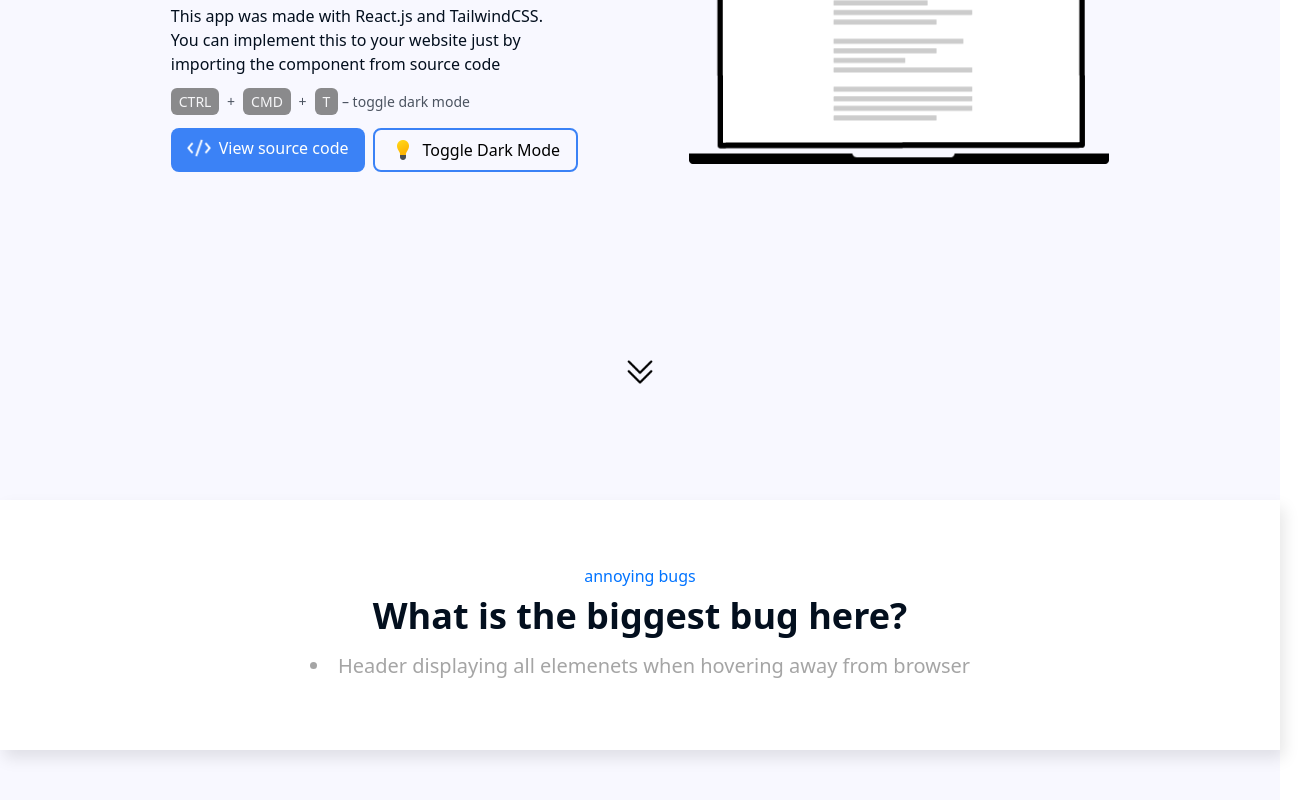
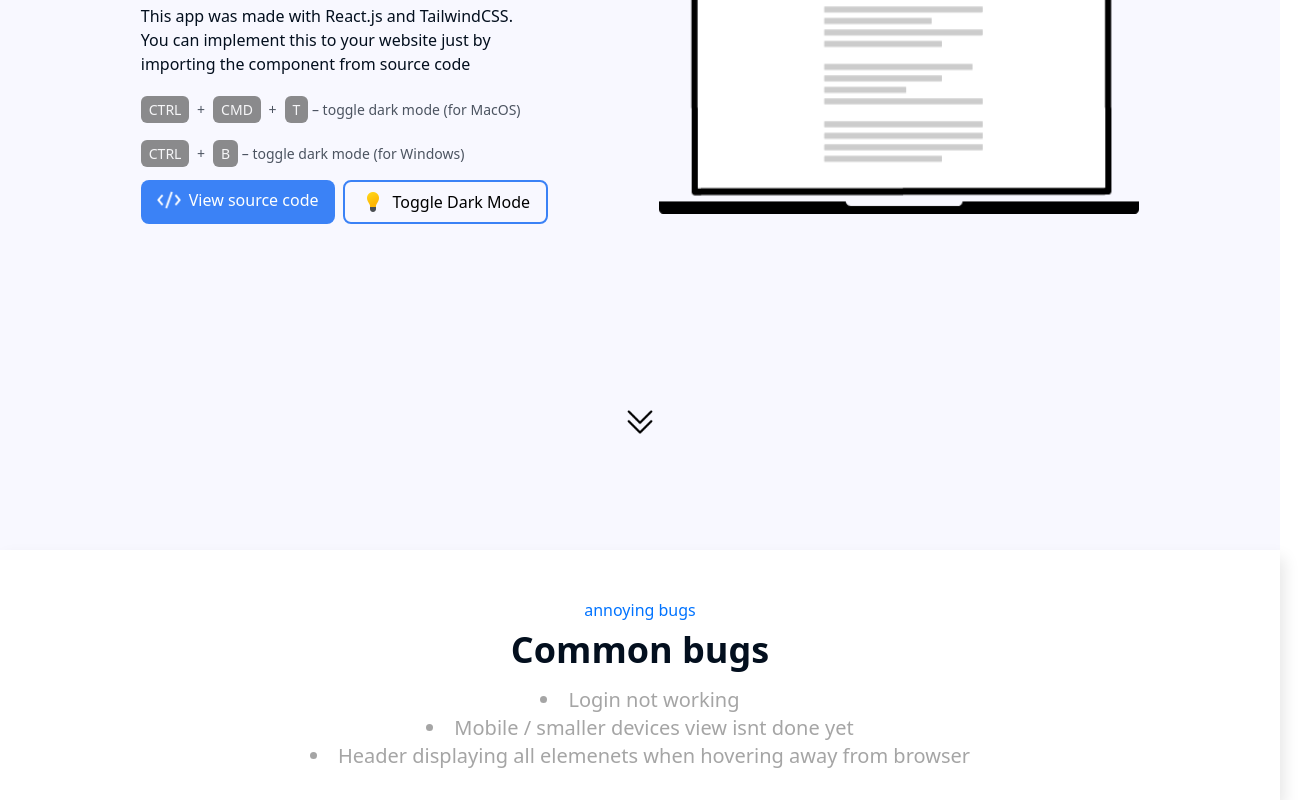
Before and after one commit to OndrejLosensky/dynamic-island-header, a React (Vite) app: page / in a window 1280 px wide. Shown: the part 360-1160 px from the top of the page, 1304 px wide, since content can reach past the window. Built offline with nearby package versions, Linux system fonts and the light colour scheme.

Commit message:
keyboard shortcut for Windows / bugs banner change

```diff
--- a/src/App.jsx
+++ b/src/App.jsx
@@ -65,6 +65,9 @@ const [isVisible, setIsVisible] = useState(true);
         // combination of CTRL + CMD + T keys!!
         if (event.ctrlKey && event.metaKey && event.key === 't') {
           toggleTheme();
+        } else if (event.ctrlKey && event.key === 'b') {
+          console
+          toggleTheme();
         }
       };
 
@@ -91,10 +94,14 @@ const [isVisible, setIsVisible] = useState(true);
             This app was made with React.js and TailwindCSS. <br />
             You can implement this to your website just by <br />
             importing the component from source code <br />
-            <div className="pt-4 text-sm opacity-70">
+            <div className="pt-6 text-sm opacity-70">
               <span className="key bg-slate-400 py-1 px-2 rounded-md text-customWhite mr-1">CTRL</span>  +
               <span className="key bg-slate-400 py-1 px-2 rounded-md text-customWhite ml-2 mr-1">CMD</span> +
-              <span className="key bg-slate-400 py-1 px-2 rounded-md text-customWhite ml-2">T</span> – toggle dark mode
+              <span className="key bg-slate-400 py-1 px-2 rounded-md text-customWhite ml-2">T</span> – toggle dark mode (for MacOS)
+            </div>
+            <div className="pt-6 text-sm opacity-70">
+              <span className="key bg-slate-400 py-1 px-2 rounded-md text-customWhite mr-1">CTRL</span>  +
+              <span className="key bg-slate-400 py-1 px-2 rounded-md text-customWhite ml-2">B</span> – toggle dark mode (for Windows)
             </div>
           </p>
           <div className="flex flex-row">
@@ -110,7 +117,7 @@ const [isVisible, setIsVisible] = useState(true);
             </button>
           </div>
         </div>
-        <img data-aos="fade-left" src={logo} alt="Icon" className="pb-12 h-[300px] w-[420px]" />
+        <img data-aos="fade-left" src={logo} alt="Icon" className="pb-12 h-[350px] w-[480px]" />
       </div>
 
       <div className="flex justify-center items-center h-16 pt-16">
@@ -121,9 +128,13 @@ const [isVisible, setIsVisible] = useState(true);
 
       <div data-aos="fade-left" id="banner" className="pb-20 pt-32">
             <div className="div-bugs-section w-[100%] h-[250px] bg-slate-500">
-                <h3 className="text-bugs-section text-center pt-16">annoying bugs</h3>
-                <h1 className="heading-bugs-section text-center text-customWhite font-semibold text-4xl pt-2"> What is the biggest bug here?</h1>
-                <p className="paragraph-bugs-section text-center text-gray-400 font-thin text-xl pt-4"> <li> Header displaying all elemenets when hovering away from browser  </li></p>
+                <h3 className="text-bugs-section text-center pt-12">annoying bugs</h3>
+                <h1 className="heading-bugs-section text-center text-customWhite font-semibold text-4xl pt-2"> Common bugs</h1>
+                <p className="paragraph-bugs-section text-center text-gray-400 font-thin text-xl pt-4">
+                  <li> Login not working </li>
+                  <li>Mobile / smaller devices view isnt done yet</li>
+                  <li> Header displaying all elemenets when hovering away from browser  </li>
+                </p>
                 {/*<img src={isLight ? screenshot_light : screenshot_dark} className="mx-auto w-[600px] pt-8 rounded-2xl shadow-2xl" alt="Description" />*/}
             </div>
       </div>
```
